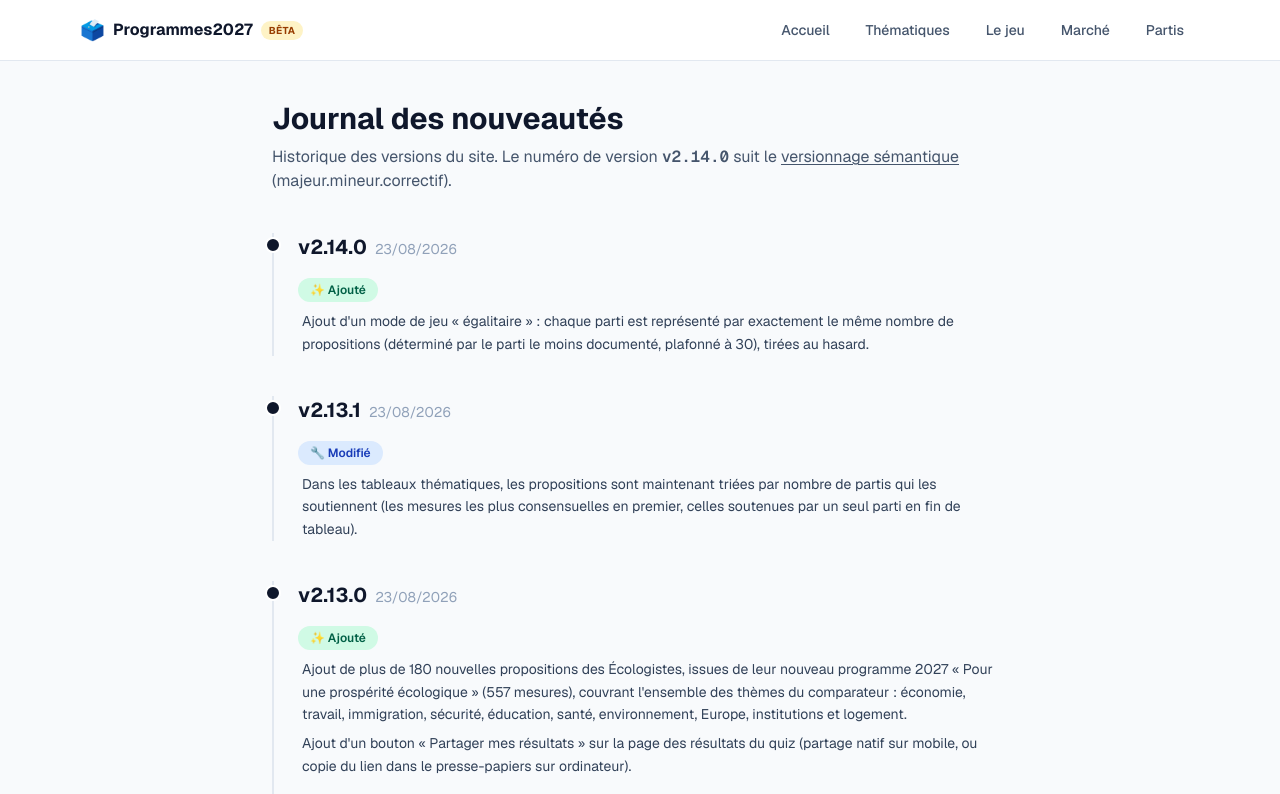
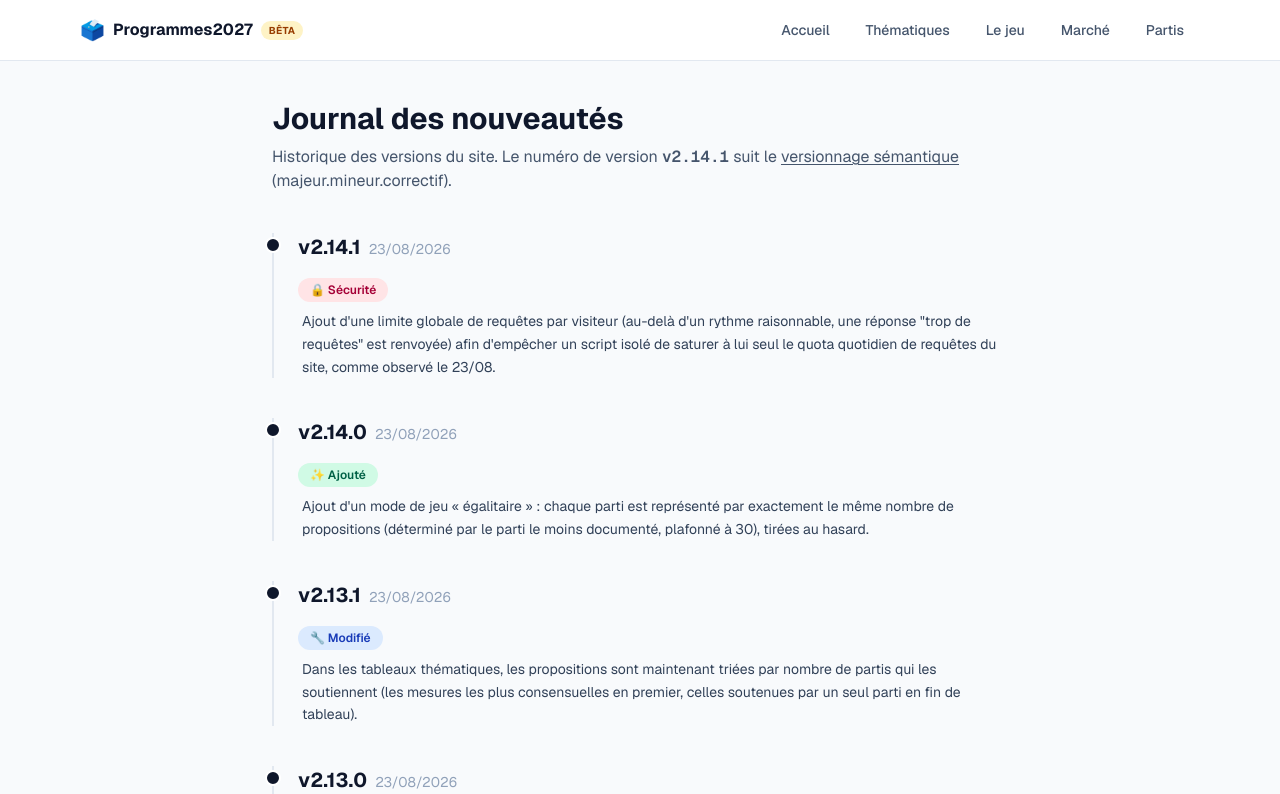
Before and after one commit to ghostwan/Programmes2027, a Next.js app: page /changelog in a window 1280 px wide. Shown: the top 794 px of the page. Built offline with nearby package versions, Linux system fonts and the light colour scheme.

Commit message:
Migrate deployment to a new Cloudflare account, rename Worker to quiz

```diff
--- a/custom-worker.ts
+++ b/custom-worker.ts
@@ -77,6 +77,23 @@ function isVerifiedBot(request: Request): boolean {
 export default {
   async fetch(request: Request, env: CloudflareEnv, ctx: ExecutionContext) {
     const url = new URL(request.url);
+    const ip = request.headers.get("cf-connecting-ip") ?? "unknown";
+
+    // Global per-IP ceiling applied before anything else, including
+    // verified bots and visitors who already hold the gate cookie. On
+    // 2026-08-23 a single client sustained ~130 requests/second for over
+    // an hour without ever erroring out, which alone exceeded the
+    // account's daily Workers request quota. 600 req/min (10/s) is far
+    // above any plausible human browsing rate but stops that pattern.
+    {
+      const { success } = await env.GLOBAL_RATE_LIMITER.limit({ key: ip });
+      if (!success) {
+        return new Response("Trop de requêtes, réessayez plus tard.", {
+          status: 429,
+          headers: { "Retry-After": "60" },
+        });
+      }
+    }
 
     // The Turnstile verification endpoint is deliberately public (see
     // PUBLIC_PATH_PREFIXES below) so legitimate visitors can complete the
@@ -87,7 +104,6 @@ export default {
     // quota and the Workers request quota. Rate-limit it per IP before
     // even reaching Next.js.
     if (url.pathname === "/api/turnstile-verify" && request.method === "POST") {
-      const ip = request.headers.get("cf-connecting-ip") ?? "unknown";
       const { success } = await env.TURNSTILE_VERIFY_LIMITER.limit({ key: ip });
       if (!success) {
         return new Response(
--- a/package.json
+++ b/package.json
@@ -1,6 +1,6 @@
 {
   "name": "programmes2027",
-  "version": "2.14.0",
+  "version": "2.14.1",
   "private": true,
   "license": "MIT",
   "scripts": {
--- a/src/lib/generated/changelog-data.json
+++ b/src/lib/generated/changelog-data.json
@@ -1,4 +1,16 @@
 [
+  {
+    "version": "2.14.1",
+    "date": "2026-08-23",
+    "categories": [
+      {
+        "name": "Sécurité",
+        "items": [
+          "Ajout d'une limite globale de requêtes par visiteur (au-delà d'un rythme raisonnable, une réponse \"trop de requêtes\" est renvoyée) afin d'empêcher un script isolé de saturer à lui seul le quota quotidien de requêtes du site, comme observé le 23/08."
+        ]
+      }
+    ]
+  },
   {
     "version": "2.14.0",
     "date": "2026-08-23",
```
Also changed, not shown: 2 other files (tests, documents, lock files or other folders).
